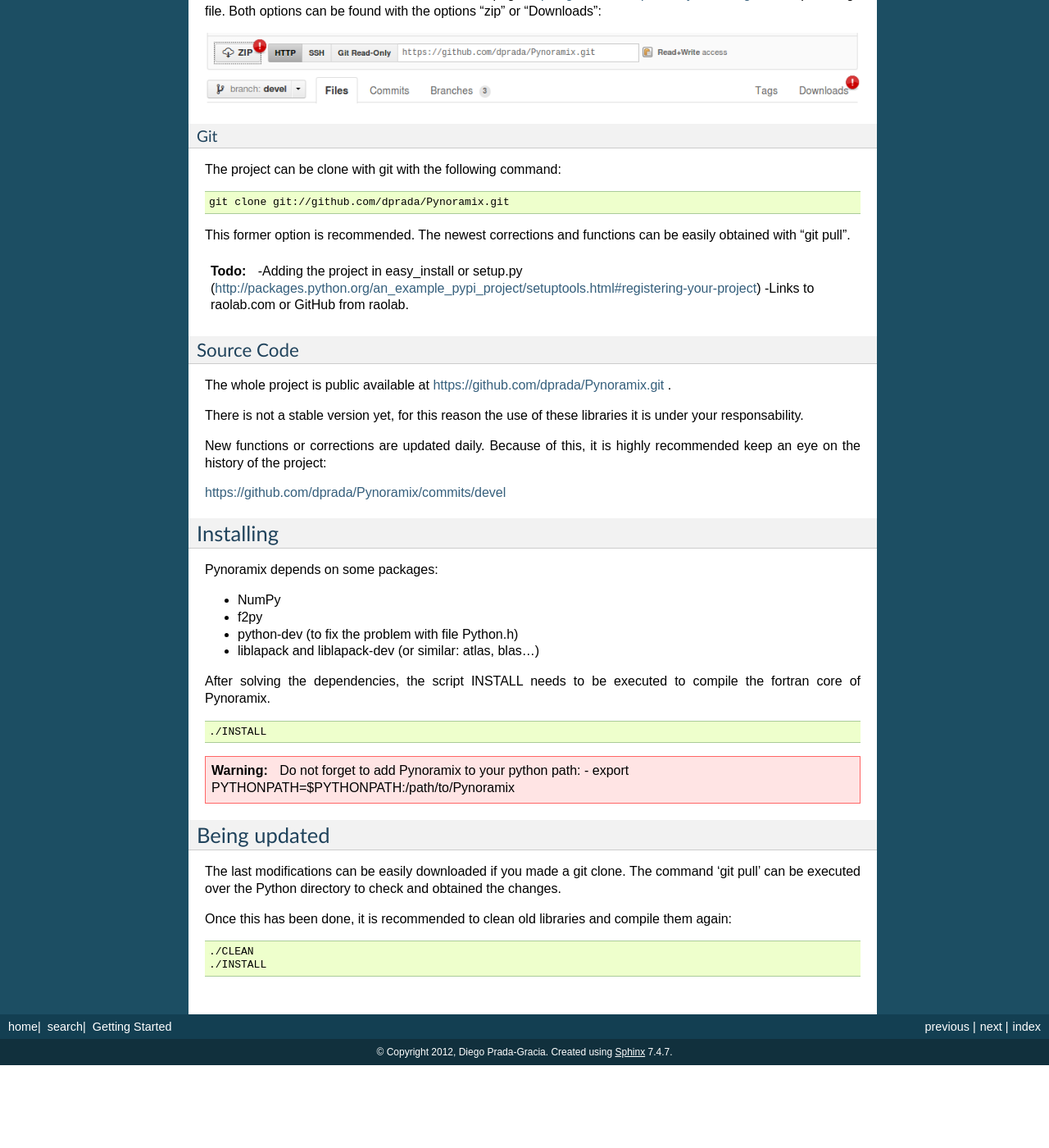
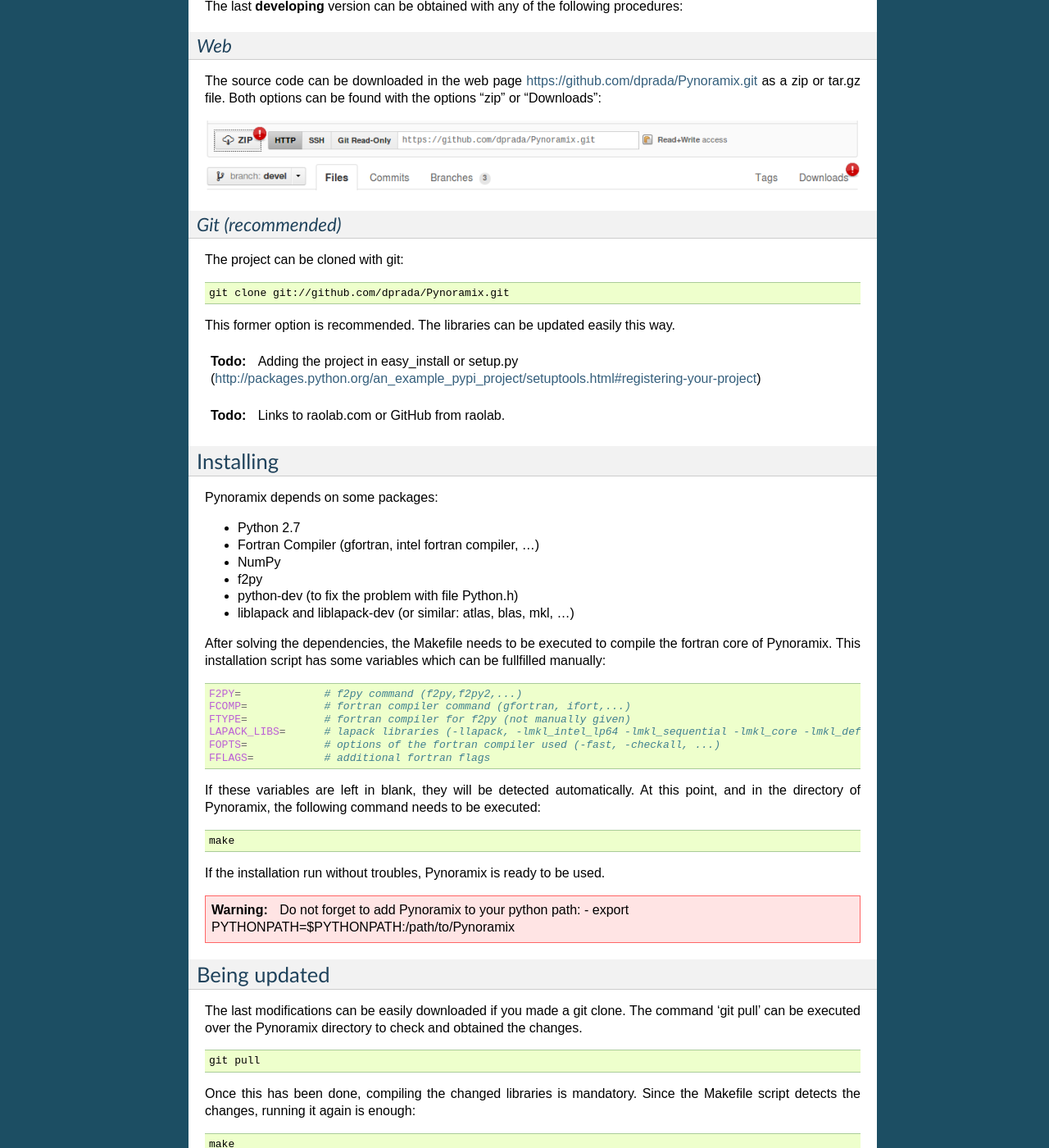
Before and after one commit to dprada/Pynoramix, a Sphinx documentation site: the page built from doc/source/getting_started.rst, in a window 1280 px wide and 1400 px high, scrolled down 396 px. Shown: the whole window at 82% size. Built offline with Sphinx 7.4.7, drawn with Linux system fonts in a browser that asks for light colours; before the commit the page ends 1695 px from its top, so only the background shows below that; some of the changed text lies outside the part shown.

Commit message:
Installation info updated

```diff
--- a/doc/source/getting_started.rst
+++ b/doc/source/getting_started.rst
@@ -1,17 +1,24 @@
 Getting Started
-*******************
+***************
+
+Last developing version
+=======================
+
+The whole project is public available at https://github.com/dprada/Pynoramix.git .
+There is not a stable version yet, for this reason the use of these libraries it is under your responsability.
+New functions or corrections are updated daily. Because of this, keeping an eye on the history of the project is highly recommended:
+https://github.com/dprada/Pynoramix/commits/devel
+
+
 
 Getting Pynoramix
 =================
 
-Last developing version (0.1)
-+++++++++++++++++++++++++++++
-
 The last **developing** version can be obtained with any of the following procedures:
 
 
-Web
-...
+*Web*
++++++
 
 The source code can be downloaded in the web page https://github.com/dprada/Pynoramix.git as a zip or tar.gz file.
 Both options can be found with the options "zip" or "Downloads":
@@ -19,32 +26,21 @@
 .. image:: _static/screenshot_github.png
 
 
-Git
-...
-The project can be clone with git with the following command:
+*Git (recommended)*
++++++++++++++++++++
+
+The project can be cloned with git:
 
 .. sourcecode:: bash
 
    git clone git://github.com/dprada/Pynoramix.git
 
-This former option is recommended. The newest corrections and functions can be easily obtained with "git pull".
-
+This former option is recommended. The libraries can be updated easily this way.
 
 .. Todo::
-   -Adding the project in easy_install or setup.py (http://packages.python.org/an_example_pypi_project/setuptools.html#registering-your-project)
-   -Links to raolab.com or GitHub from raolab.
-
-
-Source Code
-+++++++++++
-
-The whole project is public available at https://github.com/dprada/Pynoramix.git .
-
-There is not a stable version yet, for this reason the use of these libraries it is under your responsability.
-
-New functions or corrections are updated daily. Because of this, it is highly recommended keep an eye on the history of the project:
-
-https://github.com/dprada/Pynoramix/commits/devel
+   Adding the project in easy_install or setup.py (http://packages.python.org/an_example_pypi_project/setuptools.html#registering-your-project)
+.. Todo::
+   Links to raolab.com or GitHub from raolab.
 
 
 
@@ -53,16 +49,34 @@
 
 Pynoramix depends on some packages:
 
+- Python 2.7
+- Fortran Compiler (gfortran, intel fortran compiler, ...)
 - NumPy
 - f2py
 - python-dev (to fix the problem with file Python.h)
-- liblapack and liblapack-dev (or similar: atlas, blas...)
+- liblapack and liblapack-dev (or similar: atlas, blas, mkl, ...)
 
-After solving the dependencies, the script INSTALL needs to be executed to compile the fortran core of Pynoramix.
+
+After solving the dependencies, the Makefile needs to be executed to compile the fortran core of Pynoramix.
+This installation script has some variables which can be fullfilled manually:
 
 .. sourcecode:: bash
 
-   ./INSTALL
+   F2PY=             # f2py command (f2py,f2py2,...)
+   FCOMP=            # fortran compiler command (gfortran, ifort,...)
+   FTYPE=            # fortran compiler for f2py (not manually given)
+   LAPACK_LIBS=      # lapack libraries (-llapack, -lmkl_intel_lp64 -lmkl_sequential -lmkl_core -lmkl_def -lpthread, ...)
+   FOPTS=            # options of the fortran compiler used (-fast, -checkall, ...)
+   FFLAGS=           # additional fortran flags
+
+If these variables are left in blank, they will be detected automatically.
+At this point, and in the directory of Pynoramix, the following command needs to be executed:
+
+.. sourcecode:: bash
+
+   make
+
+If the installation run without troubles, Pynoramix is ready to be used.
 
 .. warning:: Do not forget to add Pynoramix to your python path:
    - export PYTHONPATH=$PYTHONPATH:/path/to/Pynoramix
@@ -72,11 +86,15 @@
 =============
 
 The last modifications can be easily downloaded if you made a git clone.
-The command 'git pull' can be executed over the Python directory to check and obtained the changes.
-
-Once this has been done, it is recommended to clean old libraries and compile them again:
+The command 'git pull' can be executed over the Pynoramix directory to check and obtained the changes.
 
 .. sourcecode:: bash
 
-   ./CLEAN
-   ./INSTALL
+   git pull
+
+Once this has been done, compiling the changed libraries is mandatory.
+Since the Makefile script detects the changes, running it again is enough:
+
+.. sourcecode:: bash
+
+   make
```
Also changed, not shown: README.md (+57 -11 lines), 1 other file.
